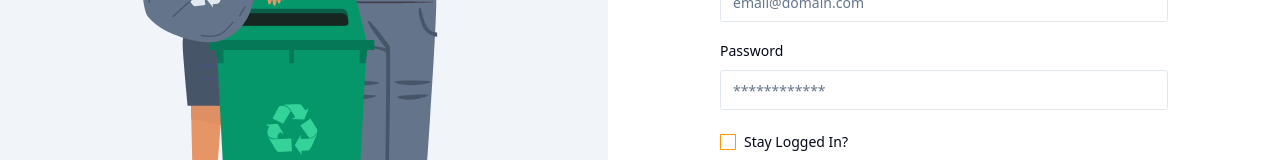
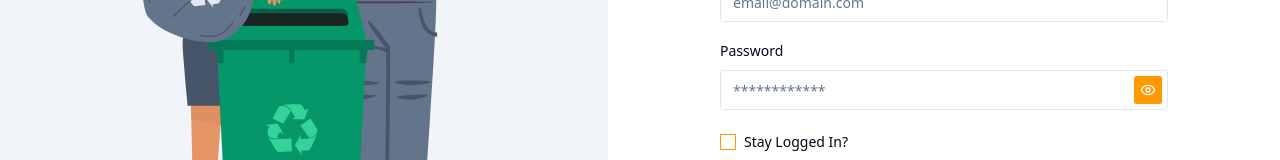
Before and after one commit to rizalarfiyan/fe-booking, a React (Vite) app: page /login in a window 1280 px wide. Shown: the part 392-552 px from the top of the page. Built offline with nearby package versions, Linux system fonts and the light colour scheme.

Commit message:
feat: add show hide toggle password in login page
Signed-off-by: Muhamad Rizal Arfiyan <rizal.arfiyan.23@gmail.com>

```diff
--- a/src/pages/auth/Login.tsx
+++ b/src/pages/auth/Login.tsx
@@ -1,6 +1,6 @@
 import { zodResolver } from '@hookform/resolvers/zod'
 import Layout from '@layouts/Auth'
-import React from 'react'
+import React, { useState } from 'react'
 import { useForm } from 'react-hook-form'
 import { Link } from 'react-router-dom'
 import { z } from 'zod'
@@ -17,6 +17,7 @@ import { Input } from '@/components/Input'
 import { Button } from '@components/Button'
 import { Checkbox } from '@components/Checkbox'
 import { Typography } from '@components/Typograpy.tsx'
+import { Eye } from 'lucide-react'
 
 const formSchema = z.object({
   email: z.string().email(),
@@ -25,6 +26,8 @@ const formSchema = z.object({
 })
 
 const Component: React.FC = () => {
+  const [showPassword, setShowPassword] = useState<boolean>(false)
+
   const form = useForm<z.infer<typeof formSchema>>({
     resolver: zodResolver(formSchema),
     defaultValues: {
@@ -36,6 +39,11 @@ const Component: React.FC = () => {
 
   function onSubmit(values: z.infer<typeof formSchema>) {
     console.log(values)
+  }
+
+  const onTogglePassword = (e: React.MouseEvent<HTMLButtonElement>) => {
+    e.preventDefault()
+    setShowPassword((prev) => !prev)
   }
 
   return (
@@ -71,11 +79,21 @@ const Component: React.FC = () => {
                 <FormItem>
                   <FormLabel>Password</FormLabel>
                   <FormControl>
-                    <Input
-                      placeholder='************'
-                      type='password'
-                      {...field}
-                    />
+                    <div className='relative'>
+                      <Input
+                        placeholder='************'
+                        type={showPassword ? 'text' : 'password'}
+                        {...field}
+                      />
+                      <Button
+                        type='button'
+                        size='icon'
+                        className='size-7 absolute right-1.5 top-1.5'
+                        onClick={onTogglePassword}
+                      >
+                        <Eye className='size-4' />
+                      </Button>
+                    </div>
                   </FormControl>
                   <FormMessage />
                 </FormItem>
```
